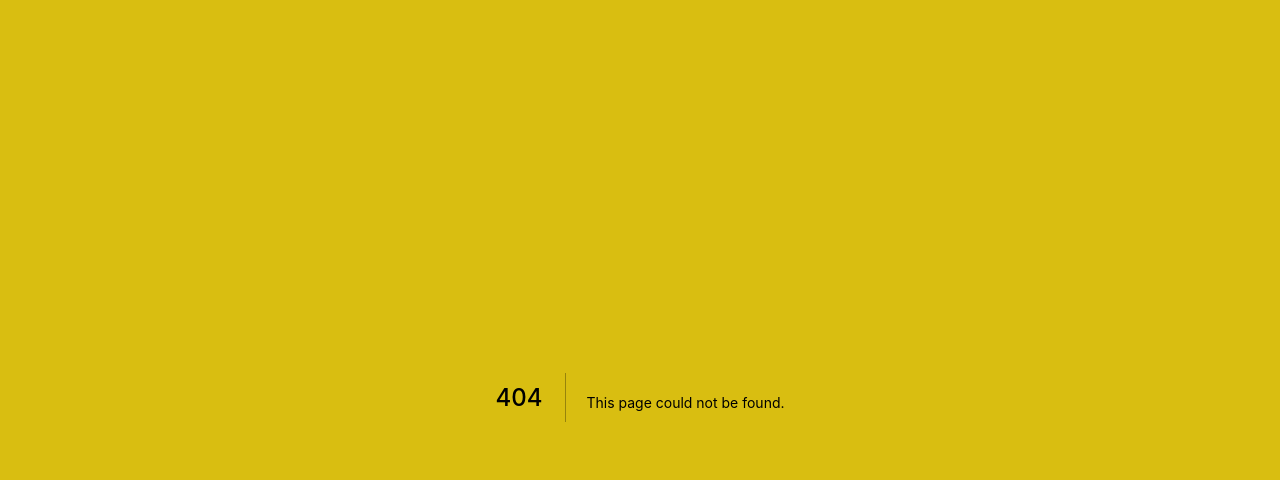
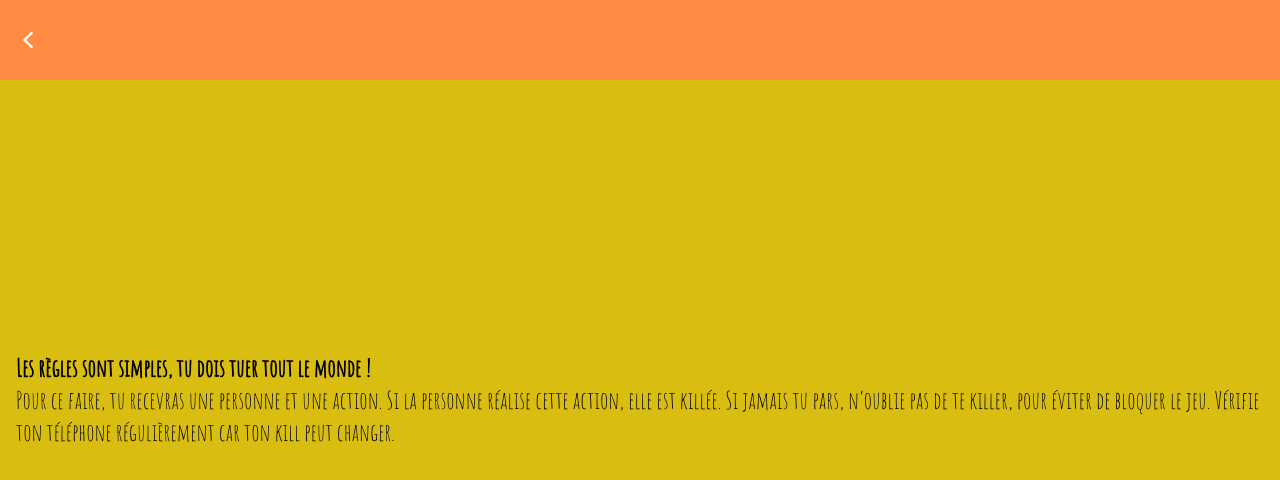
Before and after one commit to ThibautCuchet/killer_pandaison, a Next.js app: page /rules/killer in a window 1280 px wide. Before the commit this address had no page. Shown: the top 480 px of the page. Built offline with nearby package versions, Linux system fonts and the light colour scheme.

Commit message:
rules tennis

```diff
--- a/src/layouts/select-user.tsx
+++ b/src/layouts/select-user.tsx
@@ -14,9 +14,9 @@ import { hasura } from "../utils/gql";
 
 const SelectUser: FC<{
   onConfirm: (user: User) => void;
-  showRules?: boolean;
+  rulesUrl?: string;
   title: string;
-}> = ({ onConfirm, showRules, title }) => {
+}> = ({ onConfirm, rulesUrl, title }) => {
   const [selectedUser, setSelectedUser] = useState<User>();
 
   const [query, setQuery] = useState("");
@@ -109,8 +109,8 @@ const SelectUser: FC<{
           >
             Go
           </button>
-          {showRules && (
-            <Link href="/regles">
+          {rulesUrl && (
+            <Link href={rulesUrl}>
               <span className="inline-flex items-center justify-center w-24 px-4 py-2 text-sm font-medium text-white border border-transparent rounded-md shadow-sm bg-secondary disabled:cursor-not-allowed focus:outline-none focus:ring-2 focus:ring-indigo-500 focus:ring-offset-2 ">
                 Règles
               </span>
--- a/src/pages/killer.tsx
+++ b/src/pages/killer.tsx
@@ -54,7 +54,11 @@ const Home: NextPage = () => {
               <ChevronLeftIcon className="w-8 h-8 text-white" />
             </Link>
           </div>
-          <SelectUser onConfirm={handleSelectUser} title="Killer" showRules />
+          <SelectUser
+            onConfirm={handleSelectUser}
+            title="Killer"
+            rulesUrl="/rules/killer"
+          />
         </>
       )}
     </div>
--- /dev/null
+++ b/src/pages/rules/killer.tsx
@@ -0,0 +1,30 @@
+import { ChevronLeftIcon } from "@heroicons/react/20/solid";
+import type { NextPage } from "next";
+import Link from "next/link";
+import { useContext } from "react";
+import { GameContext } from "../../contexts/game";
+
+const Home: NextPage = () => {
+  const { user } = useContext(GameContext);
+
+  return (
+    <div className="flex items-center justify-center h-screen bg-background">
+      <div className="absolute top-0 left-0 flex items-center w-full h-20 p-3 bg-secondary">
+        <Link href="/killer">
+          <ChevronLeftIcon className="w-8 h-8 text-white" />
+        </Link>
+      </div>
+      <div className="p-4 text-2xl">
+        <p className="font-bold">
+          Les règles sont simples, tu dois tuer tout le monde !
+        </p>
+        Pour ce faire, tu recevras une personne et une action. Si la personne
+        réalise cette action, elle est killée. Si jamais tu pars, n&lsquo;oublie
+        pas de te killer, pour éviter de bloquer le jeu. Vérifie ton téléphone
+        régulièrement car ton kill peut changer.
+      </div>
+    </div>
+  );
+};
+
+export default Home;
--- /dev/null
+++ b/src/pages/rules/tennis.tsx
@@ -0,0 +1,22 @@
+import { ChevronLeftIcon } from "@heroicons/react/20/solid";
+import type { NextPage } from "next";
+import Link from "next/link";
+
+const Home: NextPage = () => {
+  return (
+    <div className="flex items-center justify-center h-screen bg-background">
+      <div className="absolute top-0 left-0 flex items-center w-full h-20 p-3 bg-secondary">
+        <Link href="/tennis">
+          <ChevronLeftIcon className="w-8 h-8 text-white" />
+        </Link>
+      </div>
+      <div className="p-4 text-2xl">
+        Aussi connu sous le nom de bière pong Allemand. Le tennis est un jeu à
+        boire ressemblant au baseball. Par partie, tu vas devoir boire une bière
+        (pas plus, pas moins) le plus vite possible !
+      </div>
+    </div>
+  );
+};
+
+export default Home;
--- a/src/pages/tennis.tsx
+++ b/src/pages/tennis.tsx
@@ -80,6 +80,7 @@ const Page: NextPage = () => {
               title={`Tennis à ${new Date(
                 nextTennis.data.events[0].start_date
               ).toLocaleTimeString()}`}
+              rulesUrl="/rules/tennis"
             />
           </>
         ) : (
```
